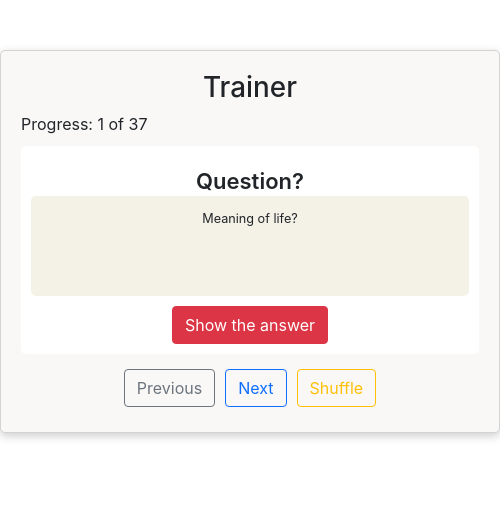
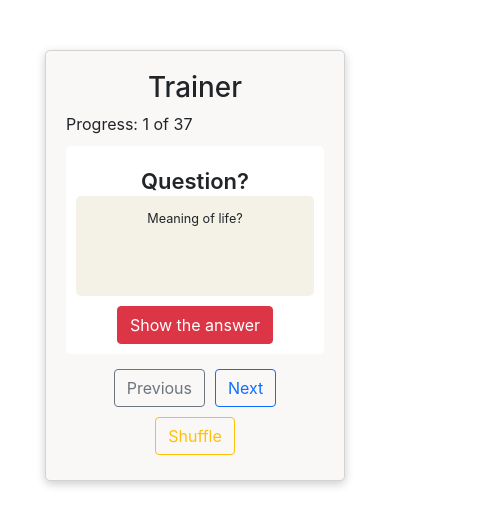
Before and after one commit to erkinun/Flashcards, a React (Create React App) app: page / in a window 390 px wide. Shown: the top 526 px of the page, 500 px wide, since content can reach past the window. Built offline with nearby package versions, Linux system fonts and the light colour scheme.

Commit message:
fix: smaller screen width

```diff
--- a/src/components/Trainer/Trainer.css
+++ b/src/components/Trainer/Trainer.css
@@ -10,6 +10,12 @@
   max-width: 600px;
 }
 
+@media only screen and (max-width: 500px) {
+  .trainer {
+    width: 300px;
+  }
+}
+
 .trainer > .panel {
   display: flex;
 }
```
